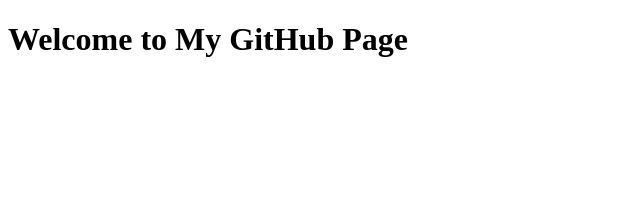
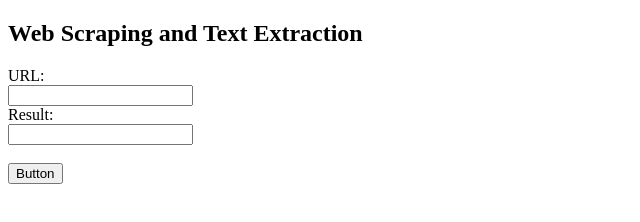
Before and after one commit to YEAh100/yeah100.github.io, a plain HTML site: page index.html in a window 1280 px wide. Shown: the whole page, without its empty margins (0-640 px from the left). Drawn offline with Linux system fonts and the light colour scheme.

Commit message:
update.index.html

```diff
--- a/index.html
+++ b/index.html
@@ -1,16 +1,31 @@
 <!DOCTYPE html>
-<html lang="en">
-<head>
-    <meta charset="UTF-8">
-    <meta name="viewport" content="width=device-width, initial-scale=1.0">
-    <title>Your Project Title</title>
-    <link rel="stylesheet" href="styles.css">
-</head>
+<html>
 <body>
-    <header>
-        <h1>Welcome to My GitHub Page</h1>
-    </header>
-    <main>
-        <!-- Your content goes here -->
-    </main>
-    <footer>
+
+<h2>Web Scraping and Text Extraction</h2>
+
+<form action="">
+  <label for="url">URL:</label><br>
+  <input type="text" id="url" name="url"><br>
+  <label for="result">Result:</label><br>
+  <input type="text" id="result" name="result"><br><br>
+  <input type="button" value="Button" onclick="scrapeAndExtract()">
+</form>
+
+<script>
+async function scrapeAndExtract() {
+  const url = document.getElementById('url').value;
+  const response = await fetch('/scrape_and_extract', {
+    method: 'POST',
+    headers: {
+      'Content-Type': 'application/json'
+    },
+    body: JSON.stringify({ url })
+  });
+  const data = await response.json();
+  document.getElementById('result').value = data.result;
+}
+</script>
+
+</body>
+</html>
```
